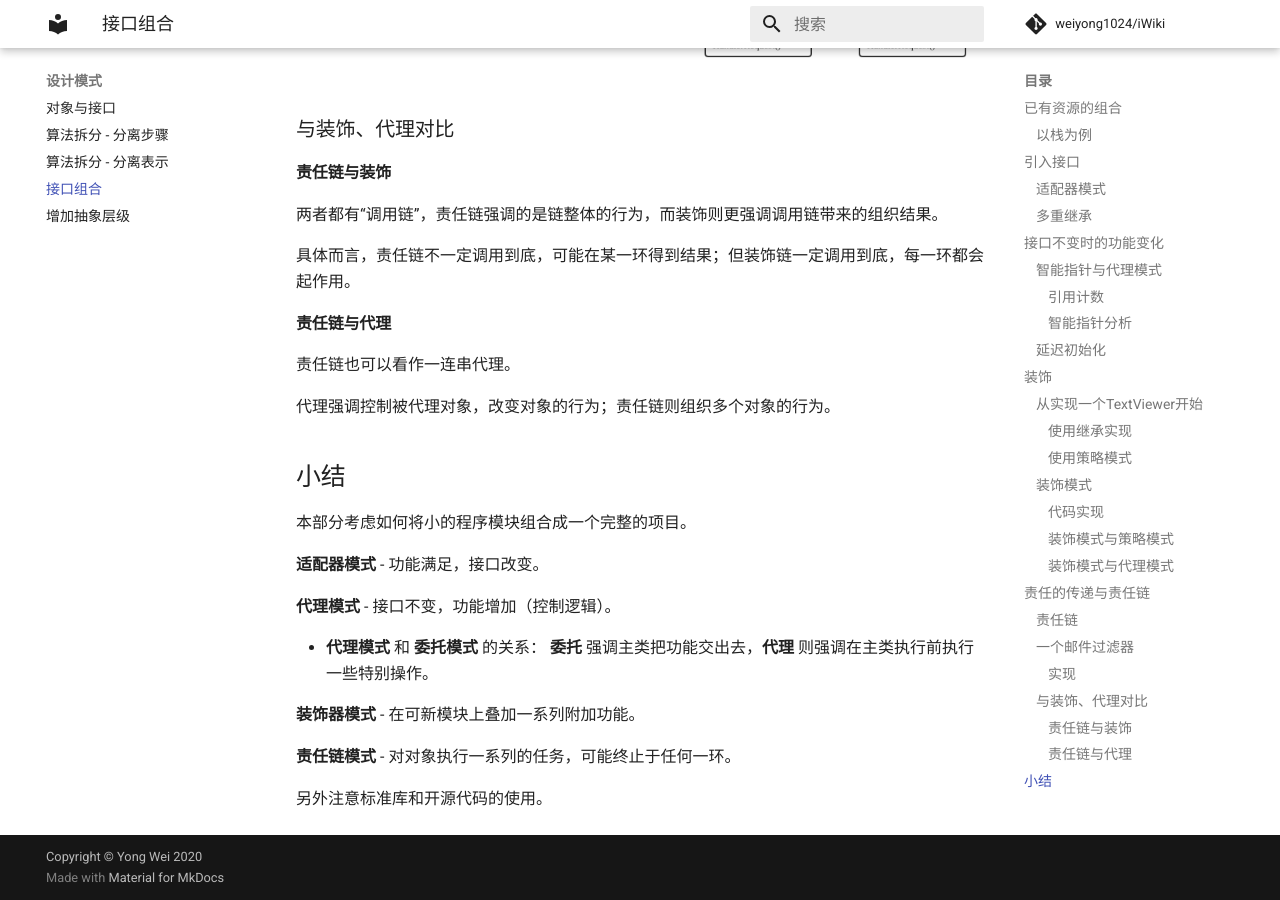
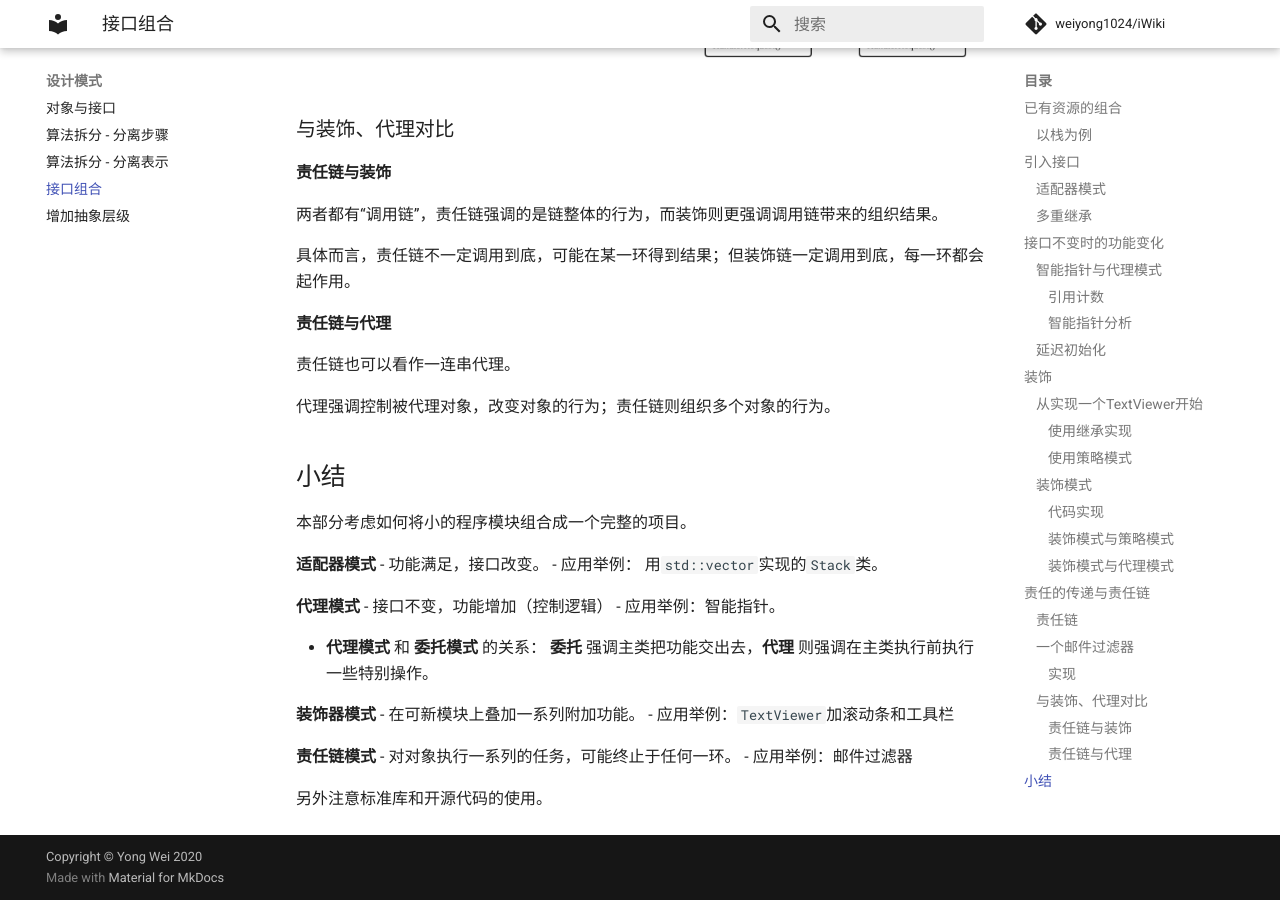
Before and after one commit to weiyong1024/iWiki, an MkDocs documentation site: the page built from docs/design_pattern/compose_interfaces.md, in a window 1280 px wide and 900 px high, scrolled down 13729 px. Built offline with MkDocs 1.6.1 and Material for MkDocs 9.7.7, drawn with Linux system fonts in a browser that asks for light colours; formulas are drawn with MathJax 3; comment, search, counter and statistics services are not loaded.

Commit message:
Update conclution

```diff
--- a/docs/design_pattern/compose_interfaces.md
+++ b/docs/design_pattern/compose_interfaces.md
@@ -488,14 +488,14 @@ int main(int argc, char* argv[]) {
 
 本部分考虑如何将小的程序模块组合成一个完整的项目。
 
-**适配器模式** - 功能满足，接口改变。
+**适配器模式** - 功能满足，接口改变。 - 应用举例： 用`std::vector`实现的`Stack`类。
 
-**代理模式** - 接口不变，功能增加（控制逻辑）。
+**代理模式** - 接口不变，功能增加（控制逻辑） - 应用举例：智能指针。
 
 * **代理模式** 和 **委托模式** 的关系： **委托** 强调主类把功能交出去，**代理** 则强调在主类执行前执行一些特别操作。
 
-**装饰器模式** - 在可新模块上叠加一系列附加功能。
+**装饰器模式** - 在可新模块上叠加一系列附加功能。 - 应用举例：`TextViewer`加滚动条和工具栏
 
-**责任链模式** - 对对象执行一系列的任务，可能终止于任何一环。
+**责任链模式** - 对对象执行一系列的任务，可能终止于任何一环。 - 应用举例：邮件过滤器
 
 另外注意标准库和开源代码的使用。
```
